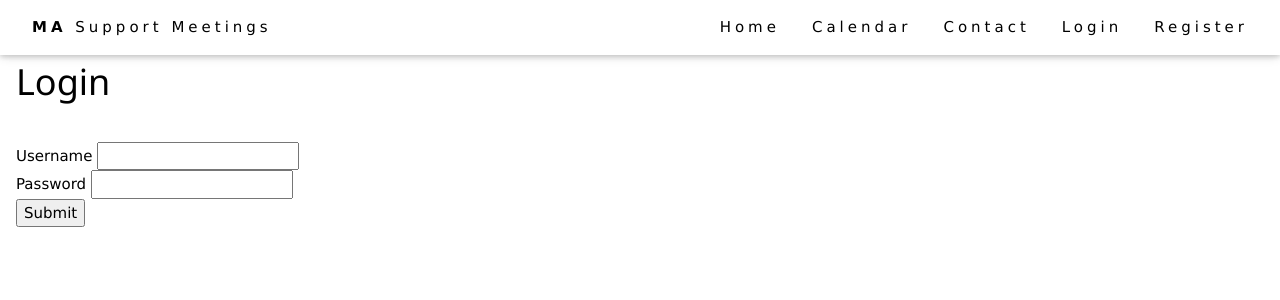
After one commit to nelsonsilva16/MeetingSupportApp, a Django app: page /membros/login_user/ in a window 1280 px wide. The commit adds this page. Shown: the top 300 px of the page. Run offline with Django 4.2, Linux system fonts and the light colour scheme.

Commit message:
commit login, logout e registo(quase)

```diff
--- a/MeetingApp/urls.py
+++ b/MeetingApp/urls.py
@@ -1,11 +1,10 @@
 from django.contrib import admin
-from django.urls import path
+from django.urls import path, include
 from.import views
 
 
 app_name = 'Meeting App'
 
 urlpatterns = [
-    path('register/', views.register_view, name="register"),
-    path('login/', views.login_view, name="login"),
+    path('home/', views.home, name='home'),
 ]
--- /dev/null
+++ b/Membros/urls.py
@@ -0,0 +1,12 @@
+from django.contrib import admin
+from django.urls import path
+from.import views
+
+
+app_name = 'Meeting App'
+
+urlpatterns = [
+    path('login_user/', views.login_user, name='login'),
+    path('logout_user/', views.logout_user, name='logout'),
+    path('register_user', views.register_user, name='register_user'),
+]
--- /dev/null
+++ b/Membros/views.py
@@ -0,0 +1,38 @@
+from django.shortcuts import render, redirect
+from django.contrib.auth import authenticate, login, logout
+from django.contrib import messages
+from django.contrib.auth.forms import UserCreationForm
+
+def login_user(request):
+    if request.method == "POST":
+        username = request.POST['username']
+        password = request.POST['password']
+        user = authenticate(request, username=username, password=password)
+        if user is not None:
+            login(request, user)
+            return redirect('/home')
+        else:
+            messages.success(request, ("Ocorreu um erro a logar, por favor tente outra vez..."))
+            return redirect('/membros/login_user')
+    else:
+        return render(request, 'Autenticacao/login.html', {})
+
+def logout_user(request):
+    logout(request)
+    messages.success(request, ("Logout efetuado com sucesso!"))
+    return redirect('/home')
+
+def register_user(request):
+    if request.method == "POST":
+        form = UserCreationForm(request.POST)
+        if form.is_valid():
+            form.save()
+            username = form.cleaned_data['username']
+            password = form.cleaned_data['password1']
+            user = authenticate(username=username, password=password)
+            login(request, user)
+            messages.success(request, ("Registado com sucesso!"))
+            return redirect('/home')
+    else:
+        form = UserCreationForm()
+    return render(request, 'Autenticacao/register_user.html', {'form': form})
--- a/djangoProject/settings.py
+++ b/djangoProject/settings.py
@@ -38,6 +38,7 @@ INSTALLED_APPS = [
     'django.contrib.messages',
     'django.contrib.staticfiles',
     'MeetingApp.apps.MeetingappConfig',
+    'Membros.apps.MembrosConfig',
 ]
 
 MIDDLEWARE = [
--- a/djangoProject/urls.py
+++ b/djangoProject/urls.py
@@ -19,5 +19,7 @@ from django.urls import include
 
 urlpatterns = [
     path('admin/', admin.site.urls),
-    path('', include('MeetingApp.urls'))
+    path('', include('MeetingApp.urls')),
+    path('membros/', include('django.contrib.auth.urls')),
+    path('membros/', include('Membros.urls')),
 ]
--- /dev/null
+++ b/templates/Autenticacao/login.html
@@ -0,0 +1,23 @@
+{% extends 'MeetingApp/base.html' %}
+
+{% block body %}
+	<br/><br/>
+	<h1>Login</h1>
+<br/>
+		<form action="" method=POST>
+			{% csrf_token %}
+
+            <div class="mb-3">
+                <label for="exampleInputEmail1" class="form-label">Username</label>
+                <input type="text" class="form-control" name="username" aria-describedby="emailHelp">
+            </div>
+
+            <div class="mb-3">
+                <label for="exampleInputPassword1" class="form-label">Password</label>
+                <input type="password" class="form-control" name="password">
+            </div>
+
+            <input type="submit" value="Submit">
+        </form>
+<br/><br/>
+{% endblock %}
--- a/templates/MeetingApp/base.html
+++ b/templates/MeetingApp/base.html
@@ -7,16 +7,25 @@
 <link rel="stylesheet" href="https://www.w3schools.com/w3css/4/w3.css">
 </head>
 <body>
+<!-- Navbar (sit on top) -->
 
-<!-- Navbar (sit on top) -->
 <div class="w3-top">
   <div class="w3-bar w3-white w3-wide w3-padding w3-card">
+
     <a href="#home" class="w3-bar-item w3-button"><b>MA</b> Support Meetings</a>
     <!-- Float links to the right. Hide them on small screens -->
     <div class="w3-right w3-hide-small">
       <a href="#projects" class="w3-bar-item w3-button">Home</a>
       <a href="#about" class="w3-bar-item w3-button">Calendar</a>
       <a href="#contact" class="w3-bar-item w3-button">Contact</a>
+
+        {% if user.is_authenticated %}
+            <a href="/membros/logout_user" class="w3-bar-item w3-button">Logout</a>
+        {% else %}
+            <a href="/membros/login_user" class="w3-bar-item w3-button">Login</a>
+            <a href="/membros/register_user" class="w3-bar-item w3-button">Register</a>
+        {% endif %}
+
     </div>
   </div>
 </div>
@@ -29,6 +38,20 @@
 </header>
 
 <!-- Page content -->
+ <div class="w3-container">
+      {% if messages %}
+        {% for message in messages %}
+
+          <div class="alert alert-warning alert-dismissible fade show" role="alert">
+            <br>
+              <br>
+              <br>
+              {{ message }}
+              <button type="button" class="btn-close" data-bs-dismiss="alert" aria-label="Close"></button>
+          </div>
+        {% endfor %}
+      {% endif %}
+
 {% block body %}
 {% endblock %}
 <!-- End page content -->
```
Also changed, not shown: MeetingApp/forms.py (+0 -20 lines), MeetingApp/views.py (+2 -32 lines), templates/Autenticacao/register_user.html (added, +19 -0 lines), templates/MeetingApp/home.html (added, +7 -0 lines), templates/MeetingApp/login.html (deleted, +0 -12 lines), templates/MeetingApp/register.html (deleted, +0 -12 lines), Membros/forms.py (added).
